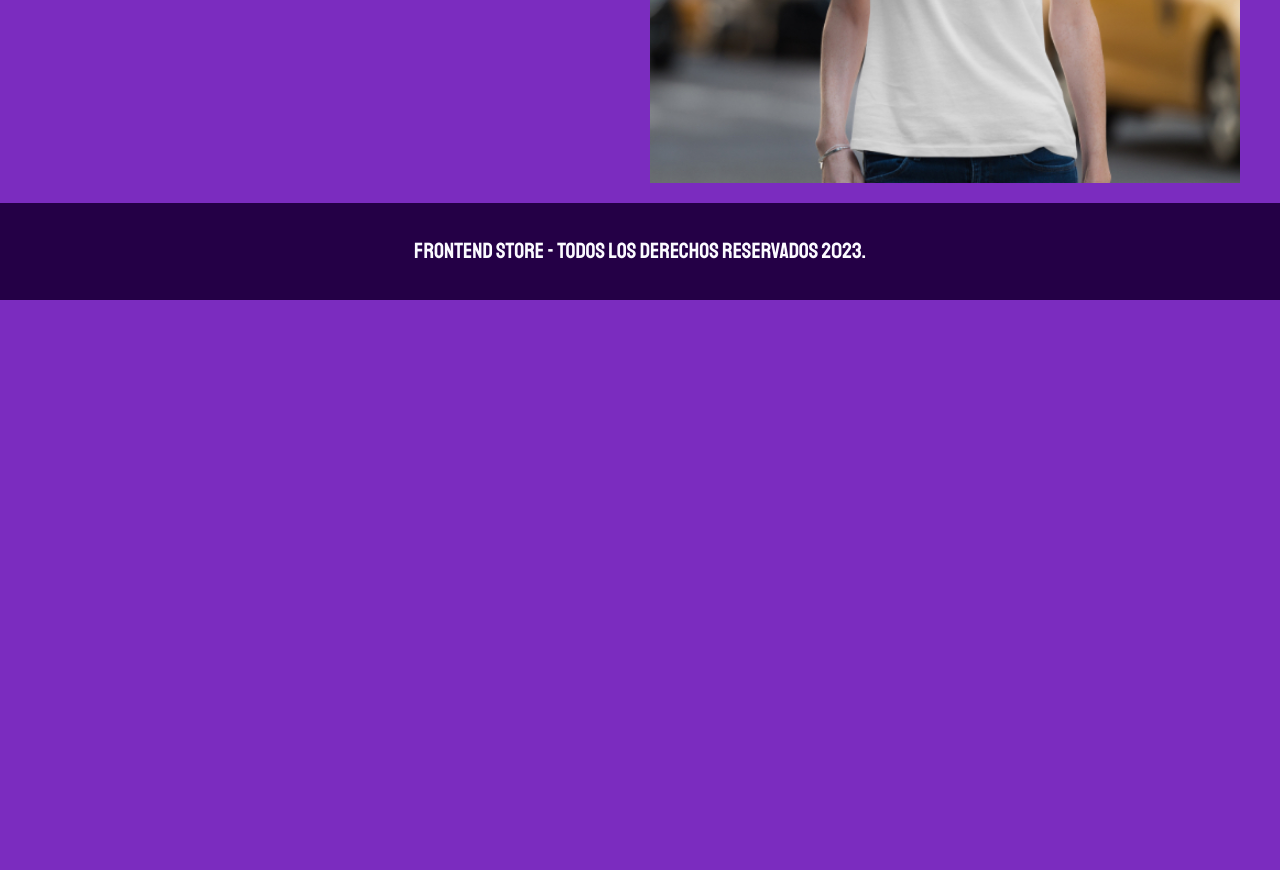
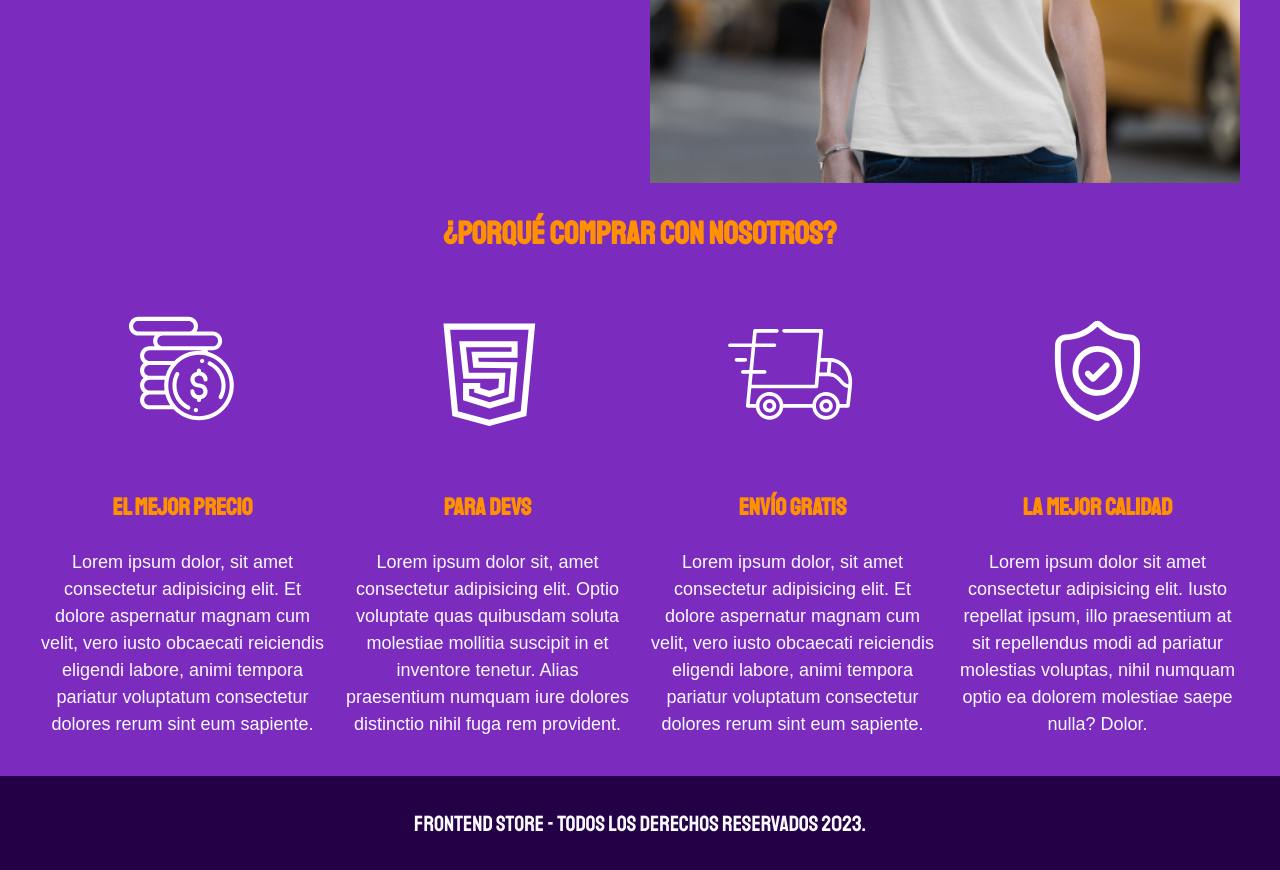
Before and after one commit to Firelx/FrontEndStore, a plain HTML site: page nosotros.html in a window 1280 px wide. Shown: the part 572-1442 px from the top of the page. Before the commit the page ends 872 px from the top, so only its background shows below. Drawn offline with Linux system fonts and the light colour scheme.

Commit message:
Crear seccion con iconos

```diff
--- a/css/styles.css
+++ b/css/styles.css
@@ -216,3 +216,25 @@ h3 {
         grid-column: 2 / 3;
     }
 }
+
+
+/* Bloques por que comprar con nosotros */
+.bloques {
+    display: grid;
+}
+
+.bloques {
+    text-align: center;
+}
+
+@media (min-width: 480px) {
+    .bloques {
+        grid-template-columns: repeat(2, 1fr);
+        gap: 2rem;
+    }
+}
+@media (min-width: 768px) {
+    .bloques {
+        grid-template-columns: repeat(4, 1fr);
+    }
+}
--- a/nosotros.html
+++ b/nosotros.html
@@ -51,6 +51,48 @@
 
     </main>
 
+    <section class="contenedor">
+        <h2 class="comprar__titulo">¿Porqué comprar con nosotros?</h2>
+        <article class="bloques">
+            <section class="bloque">
+                <img src="img/icono_1.png" alt="Porque comprar">
+                <h3 class="bloque__titulo">El mejor precio</h3>
+                <p>Lorem ipsum dolor, sit amet consectetur adipisicing elit.
+                    Et dolore aspernatur magnam cum velit,
+                    vero iusto obcaecati reiciendis eligendi labore,
+                    animi tempora pariatur voluptatum consectetur dolores rerum sint eum sapiente.</p>
+            </section>
+
+            <section class="bloque">
+                <img src="img/icono_2.png" alt="Para devs">
+                <h3 class="bloque__titulo">Para devs</h3>
+                <p>Lorem ipsum dolor sit, amet consectetur adipisicing elit.
+                    Optio voluptate quas quibusdam soluta molestiae mollitia suscipit in et inventore tenetur.
+                    Alias praesentium numquam iure dolores distinctio nihil fuga rem provident.
+                </p>
+            </section>
+
+            <section class="bloque">
+                <img src="img/icono_3.png" alt="Envío gratis">
+                <h3 class="bloque__titulo">Envío gratis</h3>
+                <p>Lorem ipsum dolor, sit amet consectetur adipisicing elit.
+                    Et dolore aspernatur magnam cum velit,
+                    vero iusto obcaecati reiciendis eligendi labore,
+                    animi tempora pariatur voluptatum consectetur dolores rerum sint eum sapiente.
+                </p>
+            </section>
+
+            <section class="bloque">
+                <img src="img/icono_4.png" alt="Mejor calidad">
+                <h3 class="bloque__titulo">La mejor calidad</h3>
+                <p>Lorem ipsum dolor sit amet consectetur adipisicing elit. Iusto repellat ipsum,
+                    illo praesentium at sit repellendus modi ad pariatur molestias voluptas,
+                    nihil numquam optio ea dolorem molestiae saepe nulla? Dolor.
+                </p>
+            </section>
+        </article> <!-- Bloques -->
+    </section>
+
     <footer class="footer">
         <p class="footer__text">
             FrontEnd Store - Todos los derechos Reservados 2023.
```
